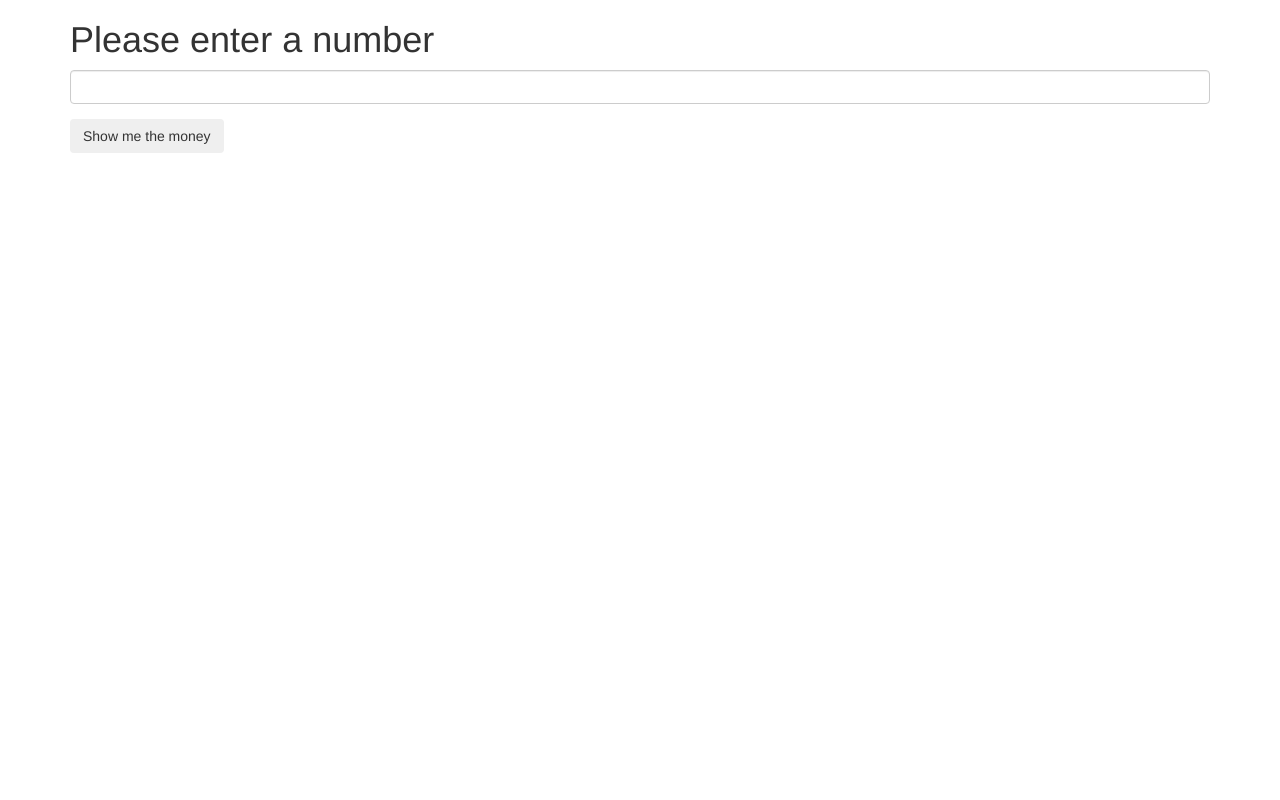
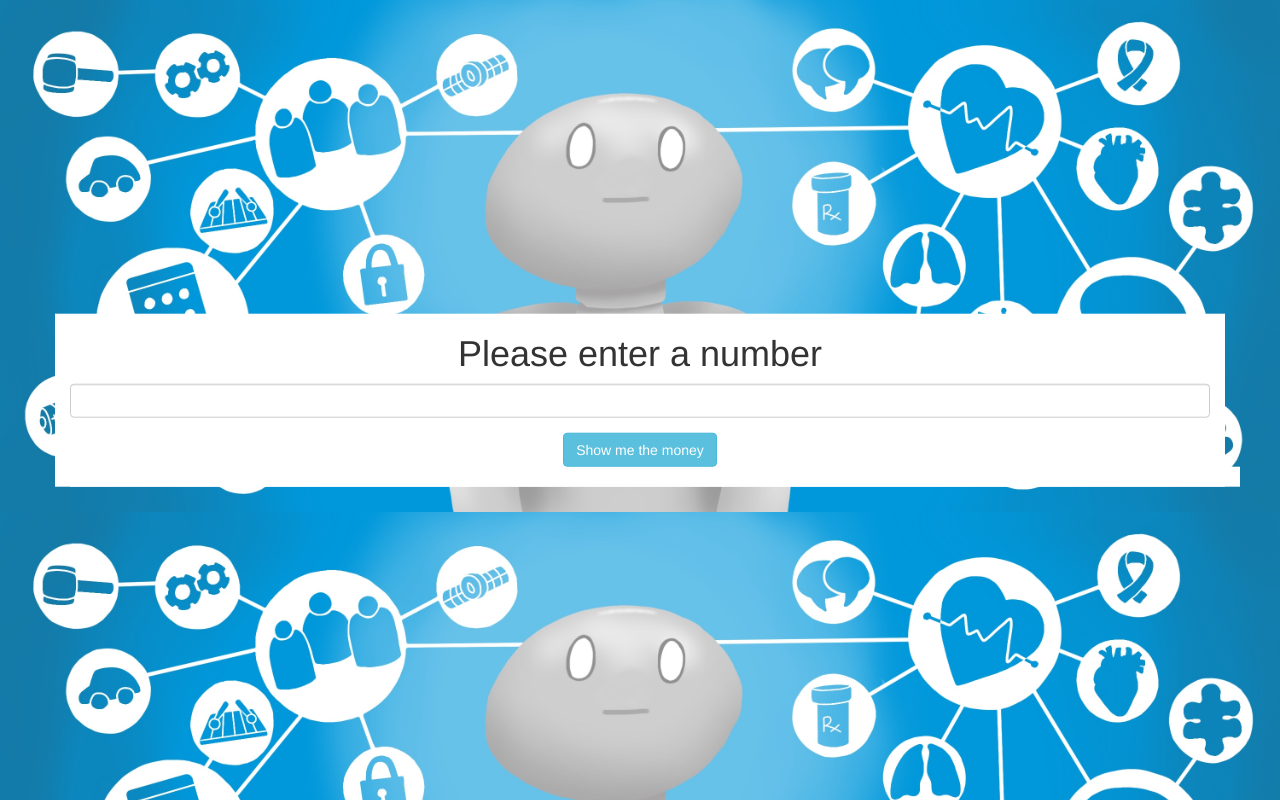
Before and after one commit to cordwalsh/independent-project-3, a plain HTML site: page index.html in a window 1280 px wide. Drawn offline with Linux system fonts and the light colour scheme.

Commit message:
adds styling to page

```diff
--- a/css/styles.css
+++ b/css/styles.css
@@ -0,0 +1,12 @@
+body {
+  background-size: cover;
+  text-align: center;
+  margin: 0;
+  position: absolute;
+  top: 50%;
+  left: 50%;
+  transform: translate(-50%, -50%);
+}
+.container {
+  background-color: white;
+}
--- a/index.html
+++ b/index.html
@@ -7,7 +7,8 @@
     <script src="js/scripts.js"></script>
     <title>Independent Project 3</title>
   </head>
-  <body>
+  <body background="img/ai2.jpg">
+
 
     <div class="container">
    <h1>Please enter a number </h1>
@@ -16,7 +17,7 @@
        <div class="form-group">
          <input id="number" class="form-control" type="text">
        </div>
-       <button type="submit" class="btn">Show me the money</button>
+       <button type="submit" class="btn btn-info">Show me the money</button>
      </form>
 
 
```
Also changed, not shown: img/ai.jpeg (added), img/ai2.jpg (added), 3 other files.
